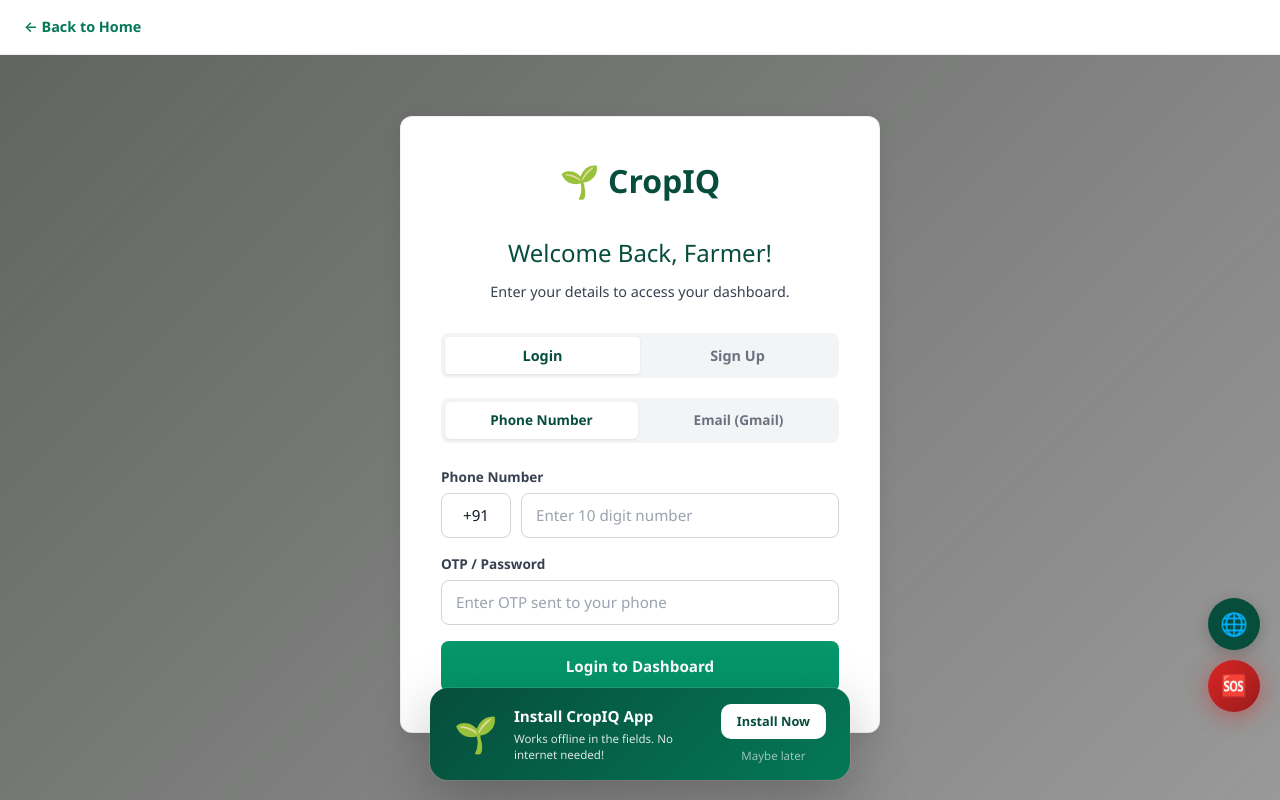
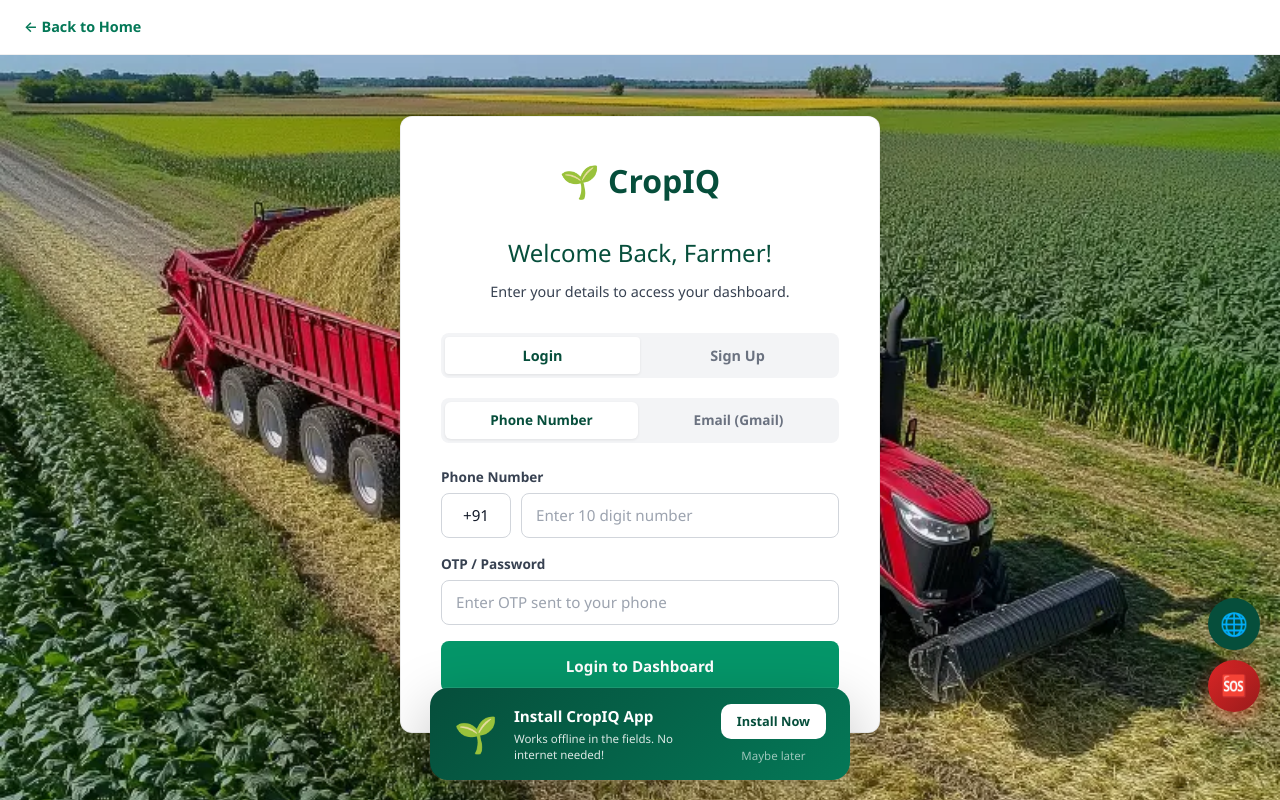
Before and after one commit to bishnu24ise-prog/CropIQ-next, a Next.js app: page /login in a window 1280 px wide. Built offline with nearby package versions, Linux system fonts and the light colour scheme.

Commit message:
Add background image to login page

```diff
--- a/app/login/page.js
+++ b/app/login/page.js
@@ -83,7 +83,13 @@ export default function LoginPage() {
   };
 
   return (
-    <>
+    <div style={{
+      backgroundImage: "url('/images/background.webp')",
+      backgroundSize: "cover",
+      backgroundPosition: "center",
+      backgroundRepeat: "no-repeat",
+      minHeight: "100vh"
+    }}>
       <style>{`
         /* ── CSS Variables (shared page theme) ─────────────────────────────── */
         :root {
@@ -392,6 +398,6 @@ export default function LoginPage() {
 
         </div>
       </div>
-    </>
+    </div>
   );
 }
```
Also changed, not shown: 1 other file (tests, documents, lock files or other folders).
